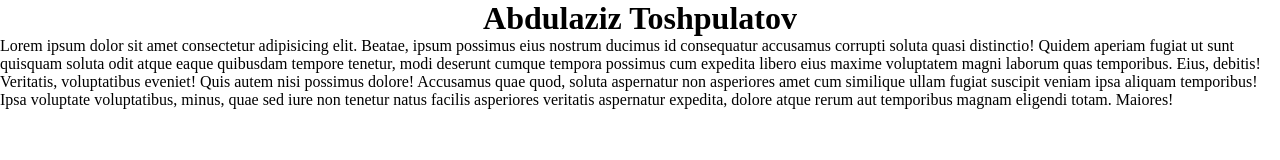
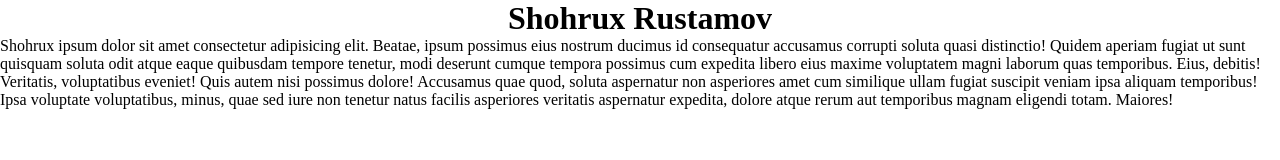
Before and after one commit to AbdulazizCreator/reactn15-lesson18-classwork, a plain HTML site: page index.html in a window 1280 px wide. Drawn offline with Linux system fonts and the light colour scheme.

Commit message:
name changed

```diff
--- a/index.html
+++ b/index.html
@@ -7,7 +7,7 @@
     <link rel="stylesheet" href="css/style.css" />
   </head>
   <body>
-    <h1>Abdulaziz Toshpulatov</h1>
-    <span>Lorem ipsum dolor sit amet consectetur adipisicing elit. Beatae, ipsum possimus eius nostrum ducimus id consequatur accusamus corrupti soluta quasi distinctio! Quidem aperiam fugiat ut sunt quisquam soluta odit atque eaque quibusdam tempore tenetur, modi deserunt cumque tempora possimus cum expedita libero eius maxime voluptatem magni laborum quas temporibus. Eius, debitis! Veritatis, voluptatibus eveniet! Quis autem nisi possimus dolore! Accusamus quae quod, soluta aspernatur non asperiores amet cum similique ullam fugiat suscipit veniam ipsa aliquam temporibus! Ipsa voluptate voluptatibus, minus, quae sed iure non tenetur natus facilis asperiores veritatis aspernatur expedita, dolore atque rerum aut temporibus magnam eligendi totam. Maiores!</span>
+    <h1>Shohrux Rustamov</h1>
+    <p>Shohrux ipsum dolor sit amet consectetur adipisicing elit. Beatae, ipsum possimus eius nostrum ducimus id consequatur accusamus corrupti soluta quasi distinctio! Quidem aperiam fugiat ut sunt quisquam soluta odit atque eaque quibusdam tempore tenetur, modi deserunt cumque tempora possimus cum expedita libero eius maxime voluptatem magni laborum quas temporibus. Eius, debitis! Veritatis, voluptatibus eveniet! Quis autem nisi possimus dolore! Accusamus quae quod, soluta aspernatur non asperiores amet cum similique ullam fugiat suscipit veniam ipsa aliquam temporibus! Ipsa voluptate voluptatibus, minus, quae sed iure non tenetur natus facilis asperiores veritatis aspernatur expedita, dolore atque rerum aut temporibus magnam eligendi totam. Maiores!</p>
   </body>
 </html>
```
